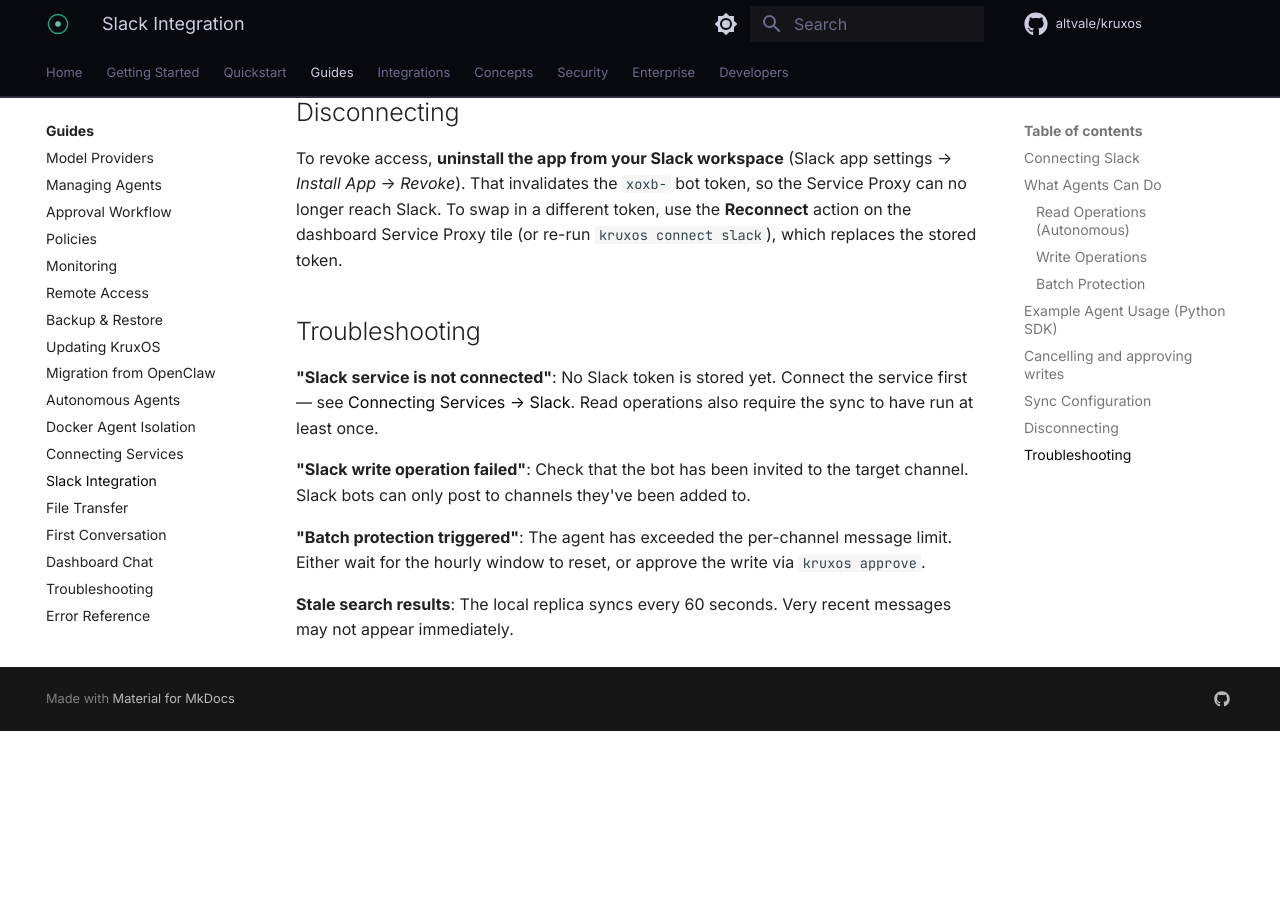
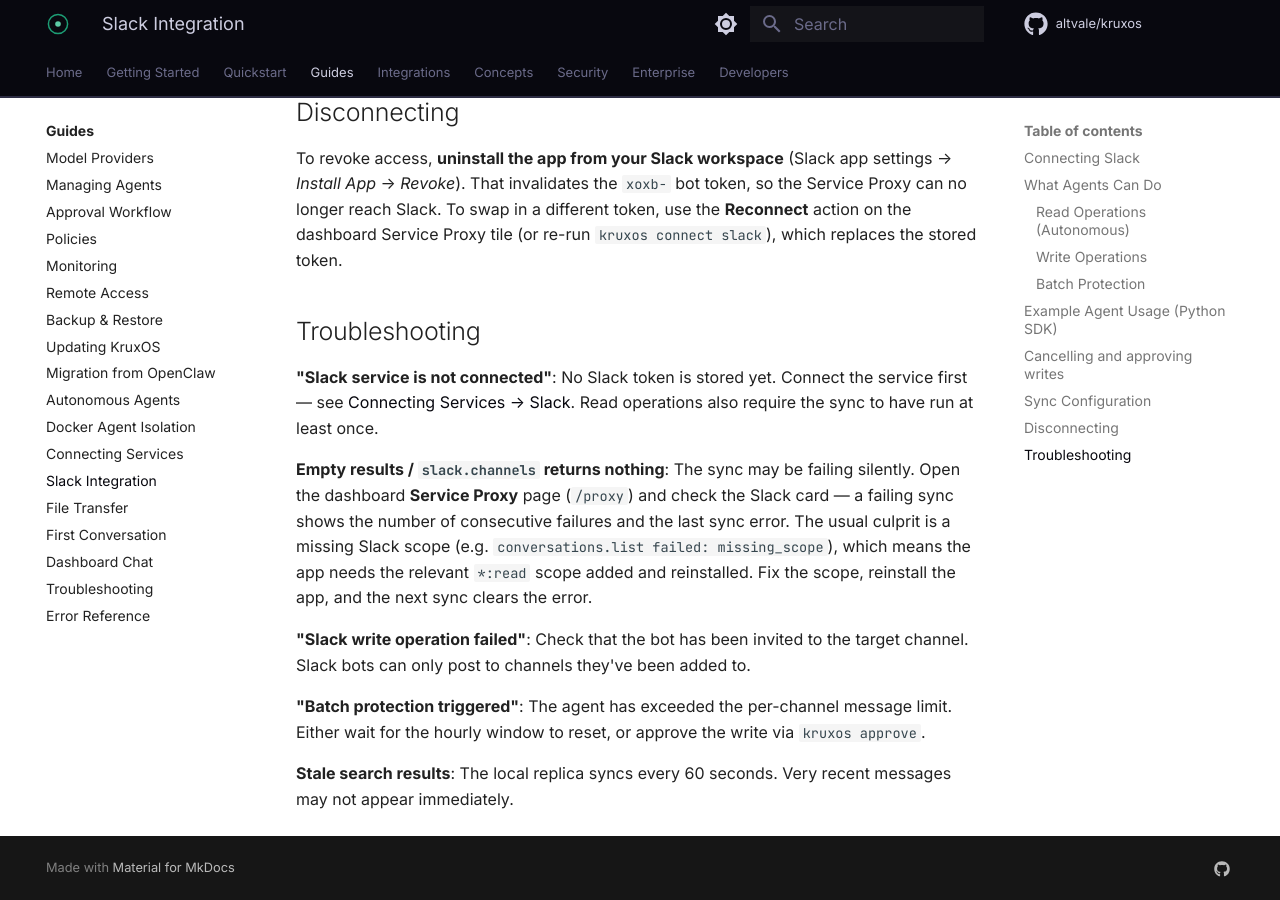
Before and after one commit to altvale/kruxos, an MkDocs documentation site: the page built from docs/public/docs/guides/slack-integration.md, in a window 1280 px wide and 900 px high, scrolled down 3037 px. Built offline with MkDocs 1.6.1 and Material for MkDocs 9.7.7, drawn with Linux system fonts in a browser that asks for light colours; comment, search, counter and statistics services are not loaded; before the commit the page ends 3768 px from its top, so only the background shows below that.

Commit message:
docs(public): surface proxy sync errors in Slack + troubleshooting guides
When a sync fails silently (e.g. a Slack missing_scope), the dashboard
Service Proxy page now shows the consecutive-failure count and last sync
error. Point operators there from the Slack troubleshooting notes and the
'Gmail not syncing' entry so they can self-diagnose connect issues.

Claude-Session: https://claude.ai/code/session_01XX5eLTRMH7JGjs1UntVrop

```diff
--- a/docs/public/docs/guides/slack-integration.md
+++ b/docs/public/docs/guides/slack-integration.md
@@ -130,6 +130,14 @@ use the **Reconnect** action on the dashboard Service Proxy tile (or re-run
 service first — see [Connecting Services → Slack](connecting-services.md#slack).
 Read operations also require the sync to have run at least once.
 
+**Empty results / `slack.channels` returns nothing**: The sync may be failing
+silently. Open the dashboard **Service Proxy** page (`/proxy`) and check the
+Slack card — a failing sync shows the number of consecutive failures and the
+last sync error. The usual culprit is a missing Slack scope (e.g.
+`conversations.list failed: missing_scope`), which means the app needs the
+relevant `*:read` scope added and reinstalled. Fix the scope, reinstall the
+app, and the next sync clears the error.
+
 **"Slack write operation failed"**: Check that the bot has been invited to the target channel. Slack bots can only post to channels they've been added to.
 
 **"Batch protection triggered"**: The agent has exceeded the per-channel message limit. Either wait for the hourly window to reset, or approve the write via `kruxos approve`.
```
Also changed, not shown: docs/public/docs/guides/troubleshooting.md (+1 -0 lines).
